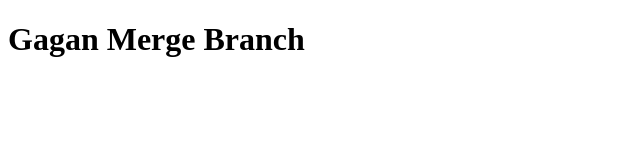
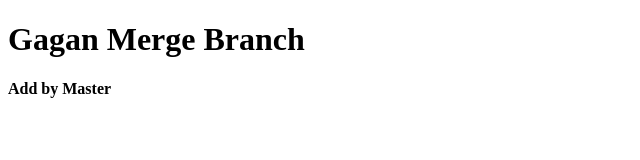
Before and after one commit to gaganpabbly/test_repo, a website: page index.html in a window 1280 px wide. Shown: the whole page, without its empty margins (0-640 px from the left). Drawn offline with Linux system fonts and the light colour scheme.

Commit message:
master commit

```diff
--- a/index.html
+++ b/index.html
@@ -9,6 +9,7 @@
 
 <body>
     <h1>Gagan Merge Branch</h1>
+    <h4>Add by Master</h4>
 </body>
 
 </html>
```
